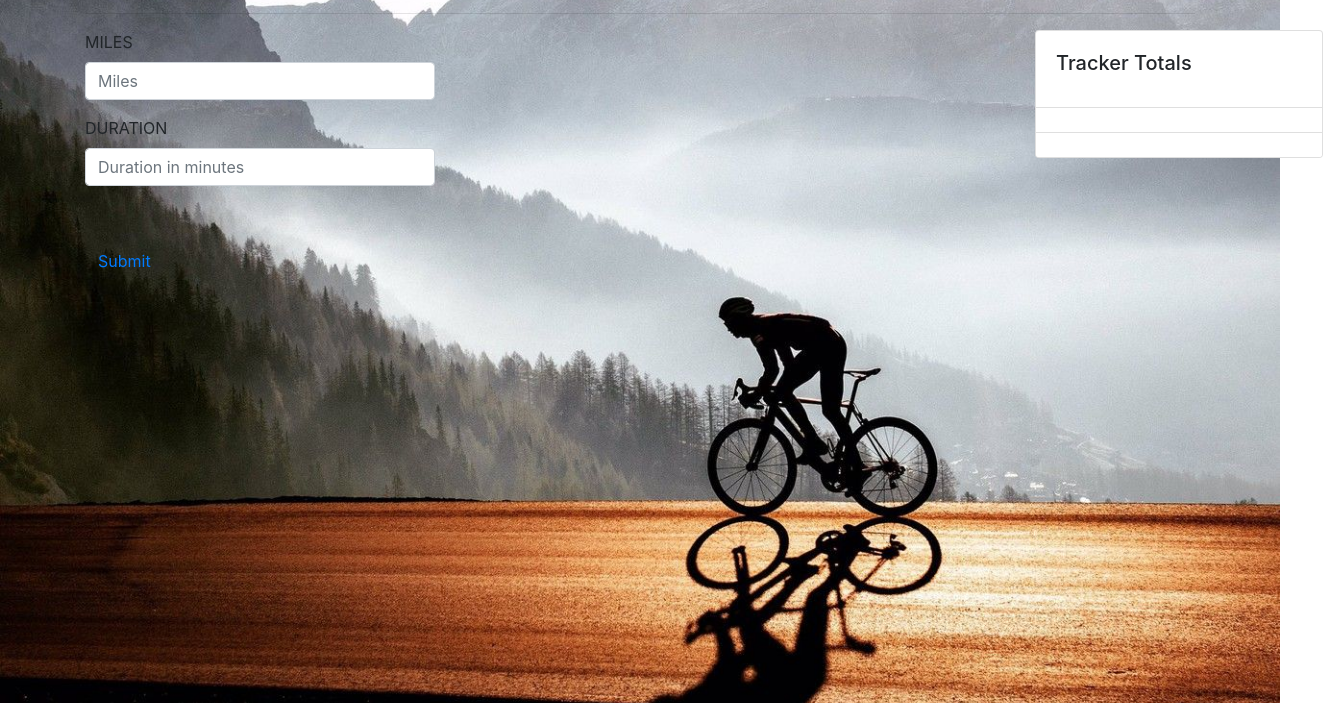
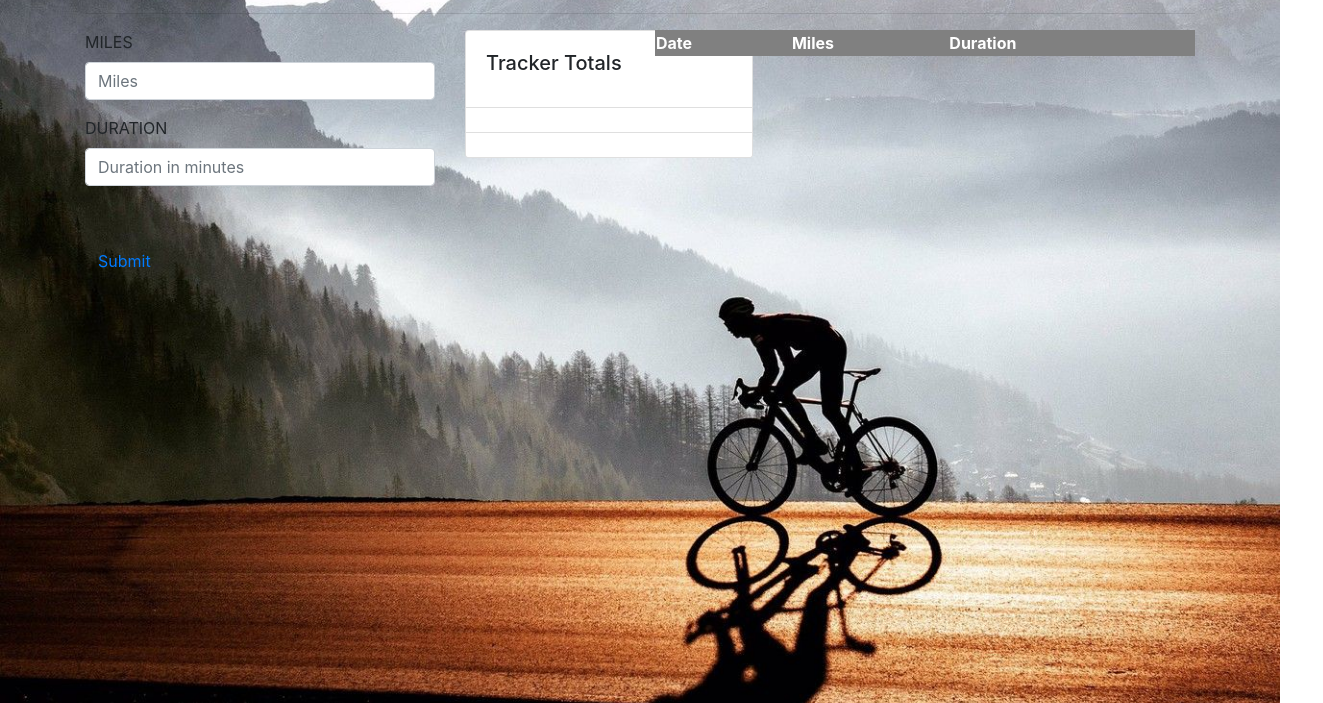
Before and after one commit to jpanakkal22/cycle_tracker, a website: page public/members.html in a window 1280 px wide. Shown: the part 97-800 px from the top of the page, 1323 px wide, since content can reach past the window. Drawn offline with nearby package versions, Linux system fonts and the light colour scheme; no server answers.

Commit message:
add code to create table

```diff
--- a/public/members.html
+++ b/public/members.html
@@ -46,7 +46,6 @@
         </form>
         <br />
       </div>
-      <div class="col-sm-6"></div>
       <div class="col-sm-2">
         <div class="card" style="width: 18rem;">
           <div class="card-body">
@@ -58,7 +57,23 @@
           </ul>
         </div>
       </div>
+      <div class="col-sm-6">
+        <table style="width: 100%; color: white; background-color: grey;">
+          <thead>
+            <tr>
+              <th>Date</th>
+              <th>Miles</th>
+              <th>Duration</th>
+            </tr>
+          </thead>
+          <tbody id="tableBody"></tbody>
+        </table>
+      </div>
     </div>
+    <div id="Home">
+
+    </div>
+
     </div>
   </div>
   <script src="https://cdnjs.cloudflare.com/ajax/libs/jquery/3.2.1/jquery.min.js"></script>
```
